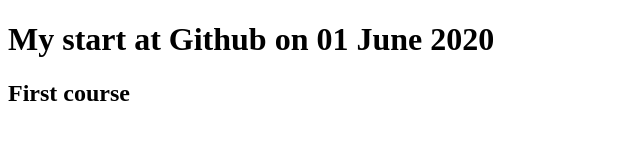
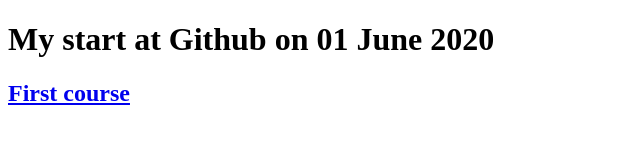
Before and after one commit to rajeevne/rajeevne.github.io, a plain HTML site: page index.html in a window 1280 px wide. Shown: the whole page, without its empty margins (0-640 px from the left). Drawn offline with Linux system fonts and the light colour scheme.

Commit message:
final real change

```diff
--- a/index.html
+++ b/index.html
@@ -5,6 +5,6 @@
 </head>
 <body>
 	<H1>My start at Github on 01 June 2020</H1>
-		<H2 href="https://rajeevne.github.io/coursera-test/">First course</H2>
+		<H2><a href="https://rajeevne.github.io/coursera-test/">First course</a></H2>
 </body>
 </html>
```
